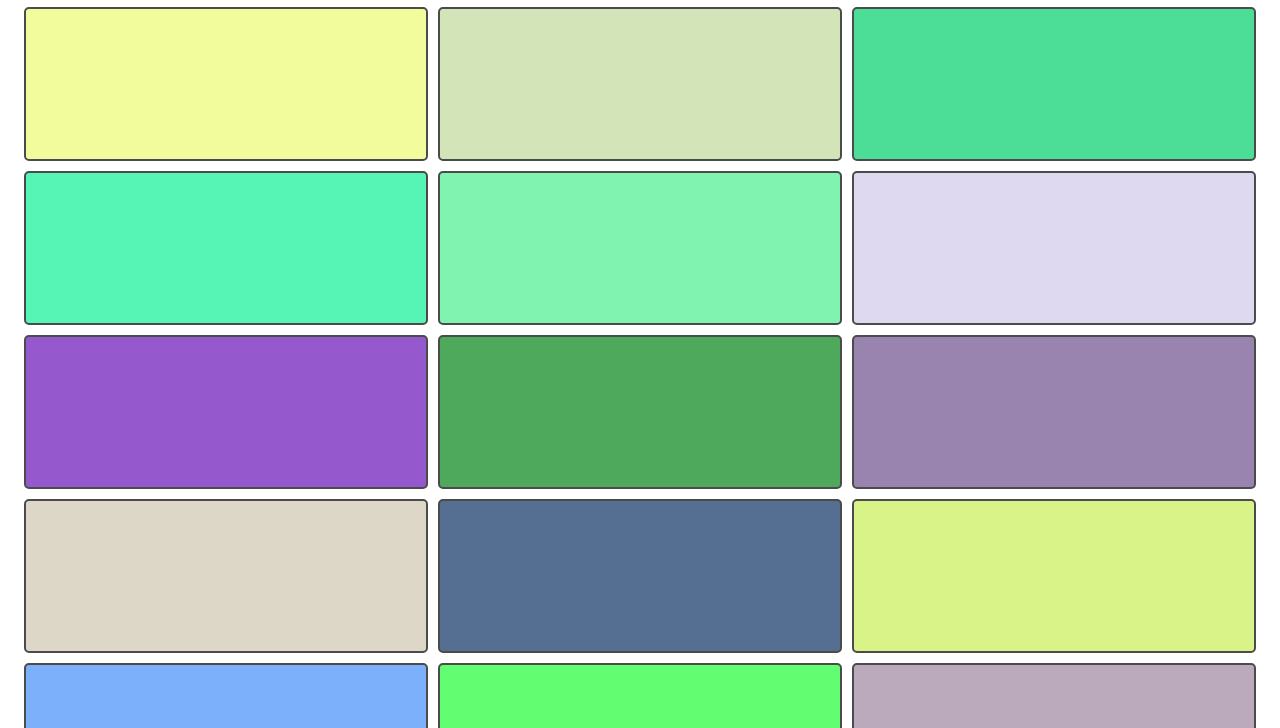
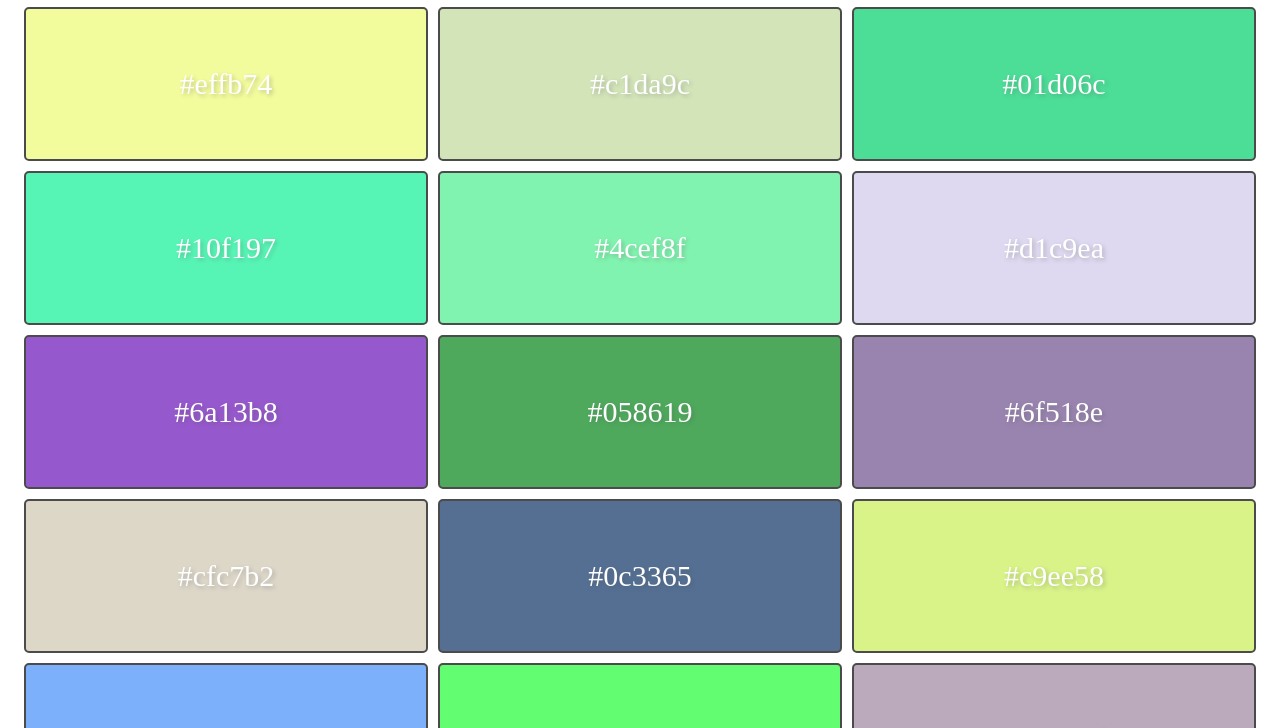
Before and after one commit to philipmogbock/random-color-generator, a plain HTML site: page index.html in a window 1280 px wide. Shown: the part 734-1462 px from the top of the page. Drawn offline with Linux system fonts and the light colour scheme.

Commit message:
add text and tex shadow

```diff
--- a/index.js
+++ b/index.js
@@ -44,6 +44,8 @@ function generateColors(){
             const generatedColor =randomColor();
             //update background color to randomly generated color
             colorContainerEl.style.backgroundColor = "#" + generatedColor;
+            //add text to divs corresponding to color name
+            colorContainerEl.innerHTML+="#"+ generatedColor;
 
     });
 }
--- a/style.css
+++ b/style.css
@@ -24,6 +24,7 @@ body{
     align-items: center;
     font-size: 30px;
     opacity: 70%;
+    text-shadow:2px 2px 4px rgba(0, 0, 0, 0.3) ;
 }
 
 h1{
```
